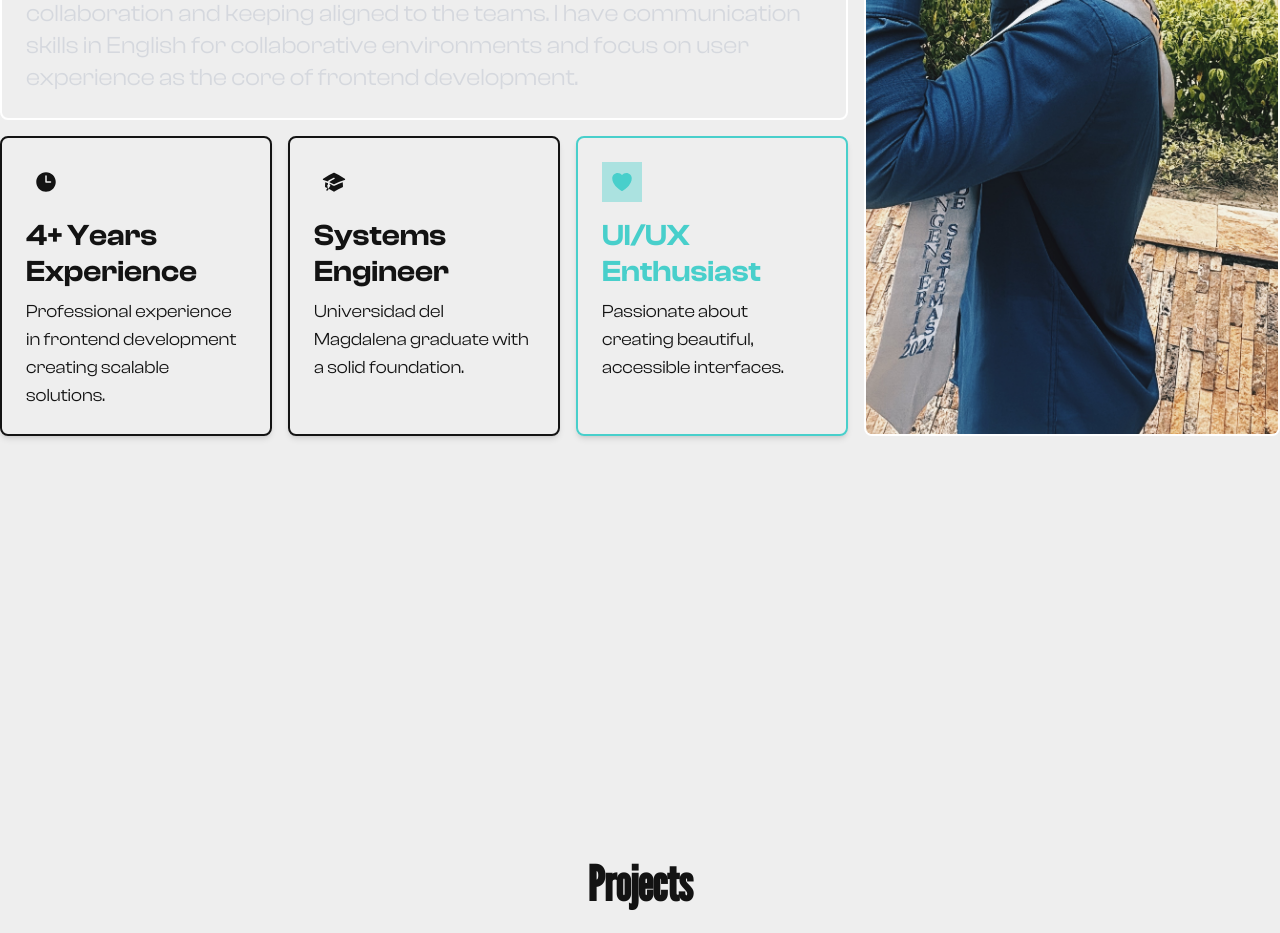
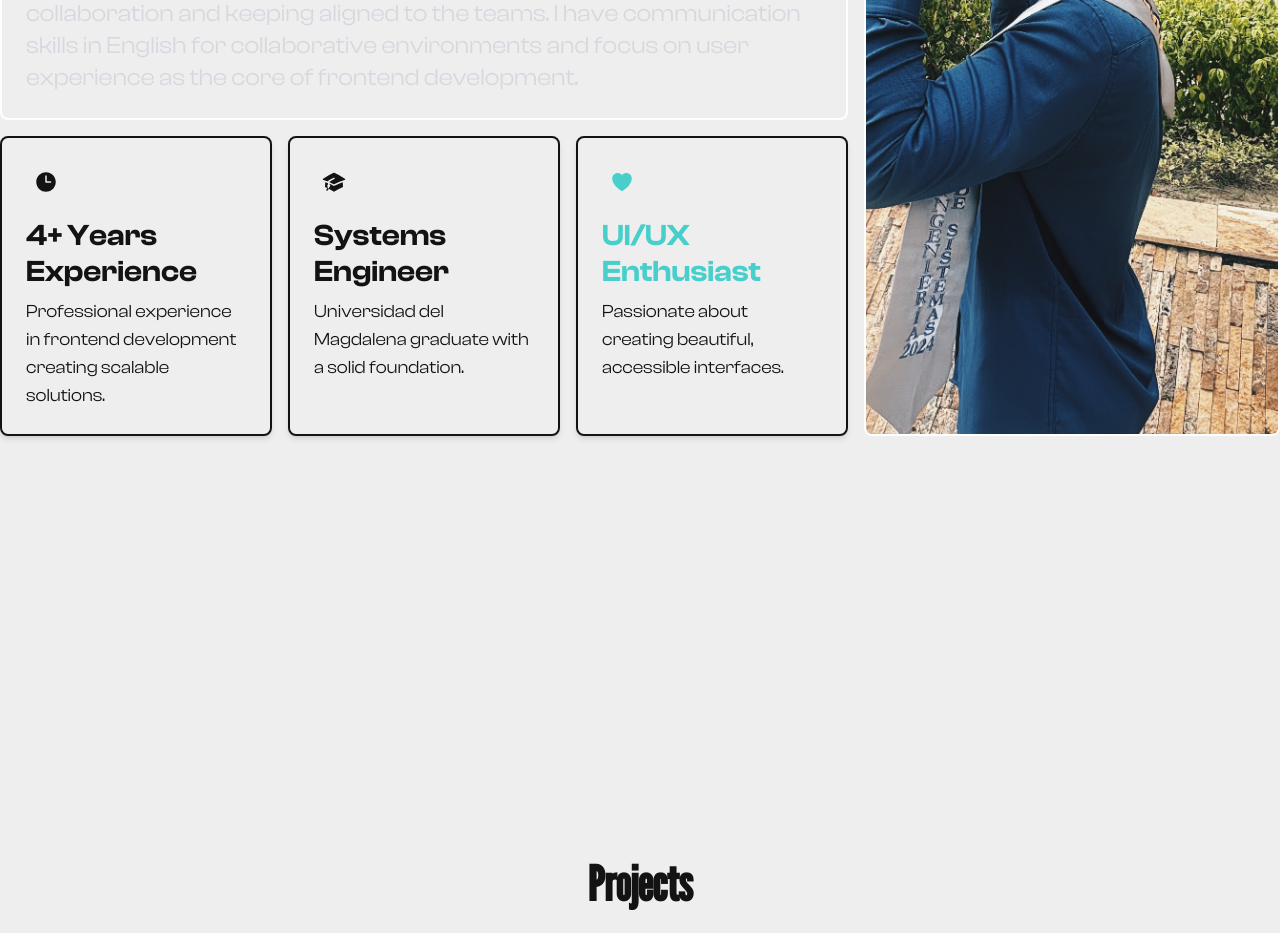
Before and after one commit to derekcantillo/derek-portfolio, a Next.js app: page / in a window 1280 px wide. Shown: the part 1340-2273 px from the top of the page. Built offline with nearby package versions, Linux system fonts and the light colour scheme; a web font is replaced by a local one.

Commit message:
feat: Implement key facts section in About component, enhancing information presentation with dynamic rendering and improved styling

```diff
--- a/src/components/sections/About/About.tsx
+++ b/src/components/sections/About/About.tsx
@@ -7,6 +7,28 @@ import {
 	AcademicCapIcon,
 	HeartIcon
 } from '@heroicons/react/24/solid'
+
+const keyFacts = [
+	{
+		icon: ClockIcon,
+		title: '4+ Years Experience',
+		description:
+			'Professional experience in frontend development creating scalable solutions.',
+		color: 'primary'
+	},
+	{
+		icon: AcademicCapIcon,
+		title: 'Systems Engineer',
+		description: 'Universidad del Magdalena graduate with a solid foundation.',
+		color: 'secondary'
+	},
+	{
+		icon: HeartIcon,
+		title: 'UI/UX Enthusiast',
+		description: 'Passionate about creating beautiful, accessible interfaces.',
+		color: 'accent'
+	}
+]
 
 export const About = () => {
 	return (
@@ -20,7 +42,11 @@ export const About = () => {
 				<div className="mx-auto mb-12 text-center">
 					<Typography variant="h2" className="relative inline-block">
 						About Me
-						<span className="from-primary to-secondary absolute -bottom-2 left-0 h-1 w-full bg-gradient-to-r"></span>
+						<span
+							className={cn(
+								'from-primary to-secondary absolute -bottom-2 left-0 h-1 w-full bg-gradient-to-r'
+							)}
+						/>
 					</Typography>
 				</div>
 
@@ -73,45 +99,29 @@ export const About = () => {
 
 					{/* Key Facts - Bottom row, first two columns */}
 					<div className="grid grid-cols-3 gap-4 md:col-span-2">
-						{/* Experience */}
-						<div className="border-primary/20 rounded-lg border-2 p-6 shadow-md">
-							<div className="bg-primary/40 text-primary mb-4 flex h-10 w-10 items-center justify-center">
-								<ClockIcon className="h-6 w-6" />
-							</div>
-							<Typography variant="h4" className="text-primary mb-2">
-								4+ Years Experience
-							</Typography>
-							<Typography variant="p">
-								Professional experience in frontend development creating
-								scalable solutions.
-							</Typography>
-						</div>
+						{keyFacts.map(fact => {
+							const IconComponent = fact.icon
+							const textColorClass = `text-${fact.color}`
+							const bgColorClass = `bg-${fact.color}/40`
+							const borderColorClass = `border-${fact.color}`
 
-						{/* Education */}
-						<div className="border-secondary/20 rounded-lg border-2 p-6 shadow-md">
-							<div className="bg-secondary/40 text-secondary mb-4 flex h-10 w-10 items-center justify-center">
-								<AcademicCapIcon className="h-6 w-6" />
-							</div>
-							<Typography variant="h4" className="text-secondary mb-2">
-								Systems Engineer
-							</Typography>
-							<Typography variant="p">
-								Universidad del Magdalena graduate with a solid foundation.
-							</Typography>
-						</div>
-
-						{/* Passion */}
-						<div className="border-accent rounded-lg border-2 p-6 shadow-md">
-							<div className="text-accent bg-accent/40 mb-4 flex h-10 w-10 items-center justify-center">
-								<HeartIcon className="h-6 w-6" />
-							</div>
-							<Typography variant="h4" className="text-accent mb-2">
-								UI/UX Enthusiast
-							</Typography>
-							<Typography variant="p">
-								Passionate about creating beautiful, accessible interfaces.
-							</Typography>
-						</div>
+							return (
+								<div
+									key={fact.title}
+									className={`rounded-lg border-2 ${borderColorClass} p-6 shadow-md`}
+								>
+									<div
+										className={`mb-4 flex h-10 w-10 items-center justify-center ${bgColorClass} ${textColorClass}`}
+									>
+										<IconComponent className="h-6 w-6" />
+									</div>
+									<Typography variant="h4" className={`mb-2 ${textColorClass}`}>
+										{fact.title}
+									</Typography>
+									<Typography variant="p">{fact.description}</Typography>
+								</div>
+							)
+						})}
 					</div>
 				</div>
 			</div>
```
